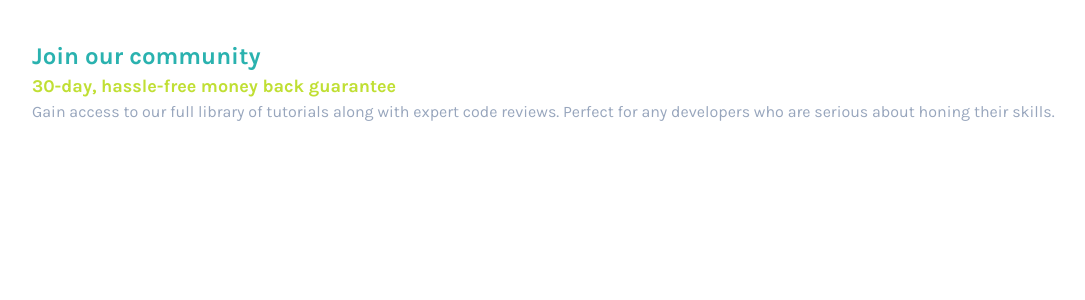
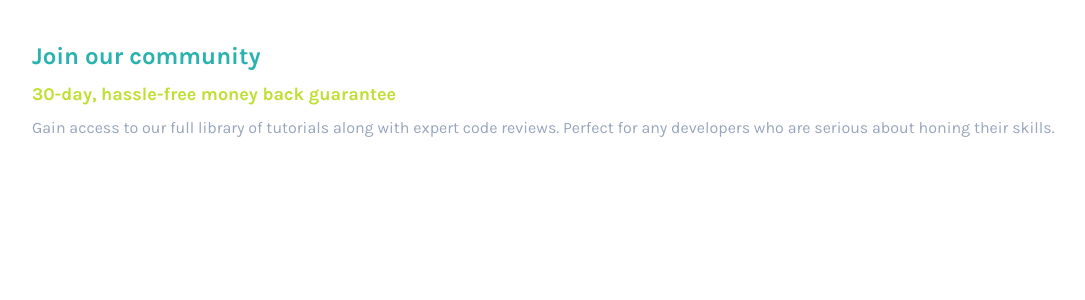
Before and after one commit to chungvuiloong/single-price-grid-component, a Next.js app: page / in a window 1280 px wide. Shown: the top 300 px of the page, without its empty margins (8-1093 px from the left). Built offline with nearby package versions, Linux system fonts and the light colour scheme.

Commit message:
Added gap.

```diff
--- a/src/app/page.tsx
+++ b/src/app/page.tsx
@@ -4,7 +4,7 @@ export default function Home() {
   return (
     <main>
 
-        <div className='bg-white p-10'>
+        <div className='bg-white p-10 flex flex-col gap-2'>
             <h1 className='text-2xl text-Cyan font-bold'>Join our community</h1>
             <h2 className='text-lg text-Bright-Yellow font-bold'>30-day, hassle-free money back guarantee</h2>
             <p className='text-Grayish-Blue text-base'>  Gain access to our full library of tutorials along with expert code reviews.
```
